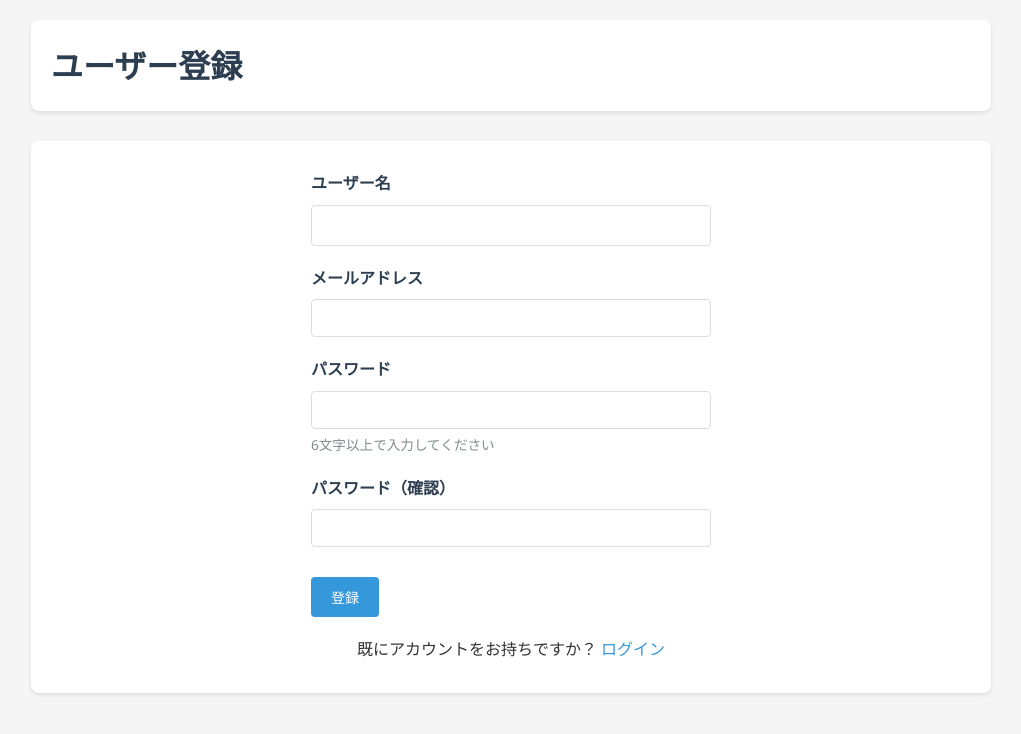
After one commit to shiramizu-junya/github-copilot-fundamental, a Node server app: page /register in a window 1280 px wide. The commit adds this page. Shown: the top 734 px of the page, without its empty margins (129-1150 px from the left). Run offline with Node 20, Linux system fonts and the light colour scheme; some libraries are stand-ins or nearby versions.

Commit message:
Implement user registration, login, and logout with JWT authentication
Co-authored-by: shiramizu-junya <45684938+shiramizu-junya@users.noreply.github.com>

```diff
--- a/package.json
+++ b/package.json
@@ -12,8 +12,11 @@
   "license": "ISC",
   "description": "",
   "dependencies": {
+    "bcryptjs": "^3.0.3",
+    "cookie-parser": "^1.4.7",
     "ejs": "^3.1.10",
     "express": "^5.2.1",
+    "jsonwebtoken": "^9.0.3",
     "sqlite3": "^5.1.7"
   }
 }
--- a/src/app.js
+++ b/src/app.js
@@ -1,6 +1,8 @@
 const express = require('express');
 const path = require('path');
+const cookieParser = require('cookie-parser');
 const todoRoutes = require('./routes/todoRoutes');
+const authRoutes = require('./routes/authRoutes');
 
 const app = express();
 const PORT = 3000;
@@ -12,9 +14,11 @@ app.set('views', path.join(__dirname, 'views'));
 // ミドルウェア設定
 app.use(express.urlencoded({ extended: true }));
 app.use(express.json());
+app.use(cookieParser());
 app.use(express.static(path.join(__dirname, 'public')));
 
 // ルーティング設定
+app.use('/', authRoutes);
 app.use('/', todoRoutes);
 
 // サーバー起動
--- a/src/public/css/style.css
+++ b/src/public/css/style.css
@@ -226,3 +226,71 @@ main {
   gap: 10px;
   margin-top: 30px;
 }
+
+/* 認証フォーム */
+.auth-form {
+  max-width: 400px;
+  margin: 0 auto;
+}
+
+.auth-form .form-group input[type="text"],
+.auth-form .form-group input[type="email"],
+.auth-form .form-group input[type="password"] {
+  width: 100%;
+  padding: 10px;
+  border: 1px solid #ddd;
+  border-radius: 4px;
+  font-size: 14px;
+}
+
+.auth-form .form-group small {
+  display: block;
+  margin-top: 5px;
+  color: #7f8c8d;
+  font-size: 0.85em;
+}
+
+.auth-links {
+  margin-top: 20px;
+  text-align: center;
+}
+
+.auth-links a {
+  color: #3498db;
+  text-decoration: none;
+}
+
+.auth-links a:hover {
+  text-decoration: underline;
+}
+
+/* メッセージ */
+.message {
+  padding: 12px;
+  border-radius: 4px;
+  margin-bottom: 20px;
+}
+
+.message.success {
+  background-color: #d4edda;
+  color: #155724;
+  border: 1px solid #c3e6cb;
+}
+
+.message.error {
+  background-color: #f8d7da;
+  color: #721c24;
+  border: 1px solid #f5c6cb;
+}
+
+/* ヘッダーアクション */
+.header-actions {
+  display: flex;
+  gap: 10px;
+  align-items: center;
+}
+
+.user-info {
+  color: #2c3e50;
+  font-weight: 500;
+}
--- /dev/null
+++ b/src/routes/authRoutes.js
@@ -0,0 +1,74 @@
+const express = require('express');
+const router = express.Router();
+const AuthController = require('../controllers/AuthController');
+const { redirectIfAuthenticated } = require('../middleware/authMiddleware');
+
+// ユーザー登録フォームを表示
+router.get('/register', redirectIfAuthenticated, (req, res) => {
+  res.render('register', { error: null });
+});
+
+// ユーザー登録処理
+router.post('/register', (req, res) => {
+  const { username, email, password, confirmPassword } = req.body;
+
+  // バリデーション
+  if (!username || !email || !password) {
+    return res.render('register', { error: '全ての項目を入力してください' });
+  }
+
+  if (password !== confirmPassword) {
+    return res.render('register', { error: 'パスワードが一致しません' });
+  }
+
+  if (password.length < 6) {
+    return res.render('register', { error: 'パスワードは6文字以上で入力してください' });
+  }
+
+  const controller = new AuthController();
+  controller.register(username, email, password, (err, result) => {
+    if (err) {
+      return res.render('register', { error: err.message });
+    }
+    res.redirect('/login?registered=true');
+  });
+});
+
+// ログインフォームを表示
+router.get('/login', redirectIfAuthenticated, (req, res) => {
+  const registered = req.query.registered === 'true';
+  res.render('login', { error: null, success: registered ? '登録が完了しました。ログインしてください。' : null });
+});
+
+// ログイン処理
+router.post('/login', (req, res) => {
+  const { username, password } = req.body;
+
+  if (!username || !password) {
+    return res.render('login', { error: 'ユーザー名とパスワードを入力してください', success: null });
+  }
+
+  const controller = new AuthController();
+  controller.login(username, password, (err, result) => {
+    if (err) {
+      return res.render('login', { error: err.message, success: null });
+    }
+
+    // JWTトークンをCookieに保存（1週間有効）
+    res.cookie('token', result.token, {
+      httpOnly: true,
+      maxAge: 7 * 24 * 60 * 60 * 1000, // 1週間
+      sameSite: 'strict'
+    });
+
+    res.redirect('/');
+  });
+});
+
+// ログアウト処理
+router.post('/logout', (req, res) => {
+  res.clearCookie('token');
+  res.redirect('/login');
+});
+
+module.exports = router;
--- /dev/null
+++ b/src/views/register.ejs
@@ -0,0 +1,55 @@
+<!DOCTYPE html>
+<html lang="ja">
+<head>
+  <meta charset="UTF-8">
+  <meta name="viewport" content="width=device-width, initial-scale=1.0">
+  <title>ユーザー登録 - ToDo管理アプリ</title>
+  <link rel="stylesheet" href="/css/style.css">
+</head>
+<body>
+  <div class="container">
+    <header>
+      <h1>ユーザー登録</h1>
+    </header>
+
+    <main>
+      <div class="auth-form">
+        <% if (error) { %>
+          <div class="message error"><%= error %></div>
+        <% } %>
+
+        <form action="/register" method="POST">
+          <div class="form-group">
+            <label for="username">ユーザー名</label>
+            <input type="text" id="username" name="username" required>
+          </div>
+
+          <div class="form-group">
+            <label for="email">メールアドレス</label>
+            <input type="email" id="email" name="email" required>
+          </div>
+
+          <div class="form-group">
+            <label for="password">パスワード</label>
+            <input type="password" id="password" name="password" required minlength="6">
+            <small>6文字以上で入力してください</small>
+          </div>
+
+          <div class="form-group">
+            <label for="confirmPassword">パスワード（確認）</label>
+            <input type="password" id="confirmPassword" name="confirmPassword" required minlength="6">
+          </div>
+
+          <div class="form-actions">
+            <button type="submit" class="btn btn-primary">登録</button>
+          </div>
+        </form>
+
+        <div class="auth-links">
+          <p>既にアカウントをお持ちですか？ <a href="/login">ログイン</a></p>
+        </div>
+      </div>
+    </main>
+  </div>
+</body>
+</html>
```
Also changed, not shown: data/init-db.js (+20 -1 lines), src/controllers/AuthController.js (added, +97 -0 lines), src/middleware/authMiddleware.js (added, +41 -0 lines), src/routes/todoRoutes.js (+8 -7 lines), src/views/index.ejs (+7 -1 lines), src/views/login.ejs (added, +47 -0 lines), 1 other file.
